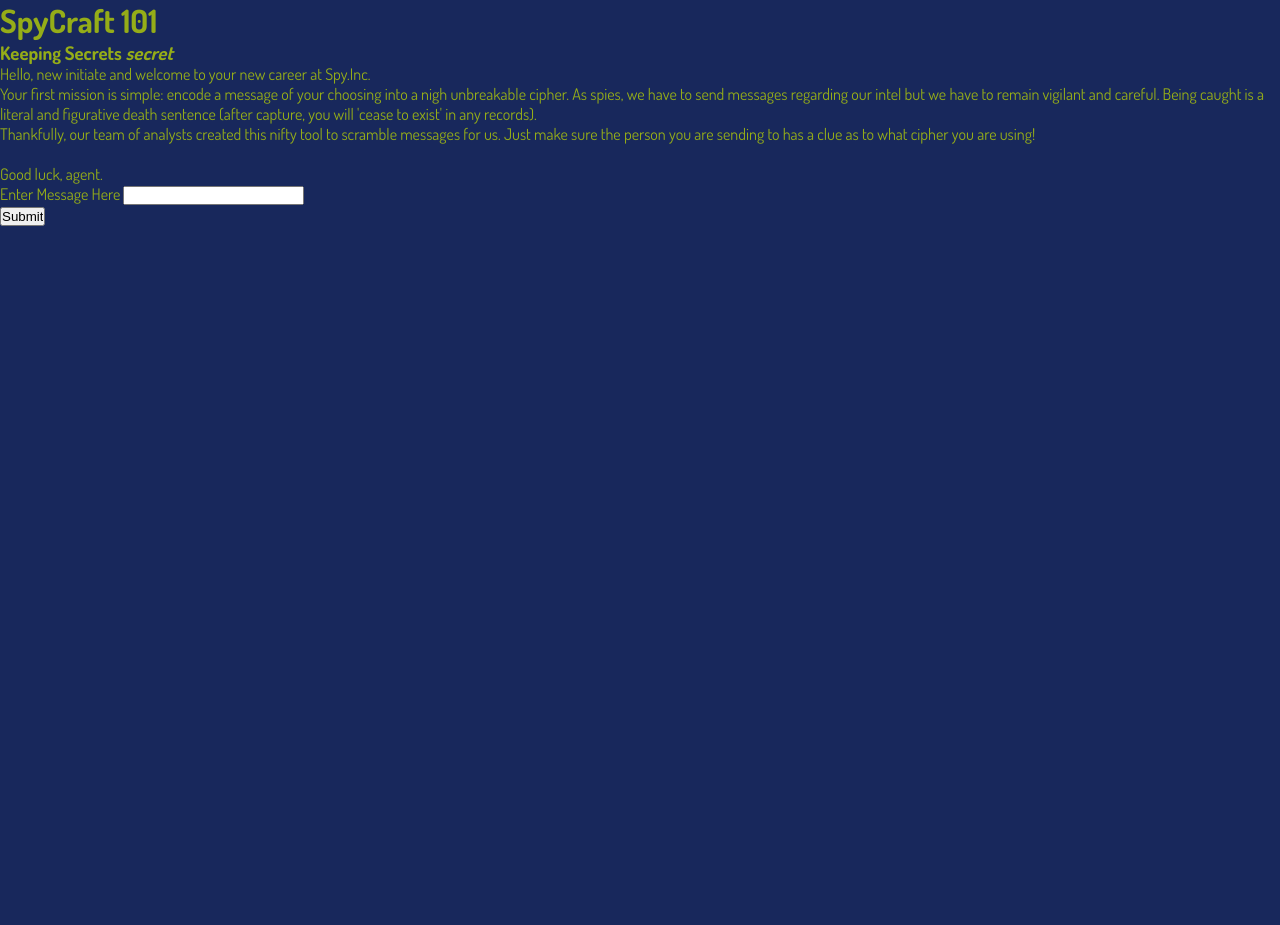
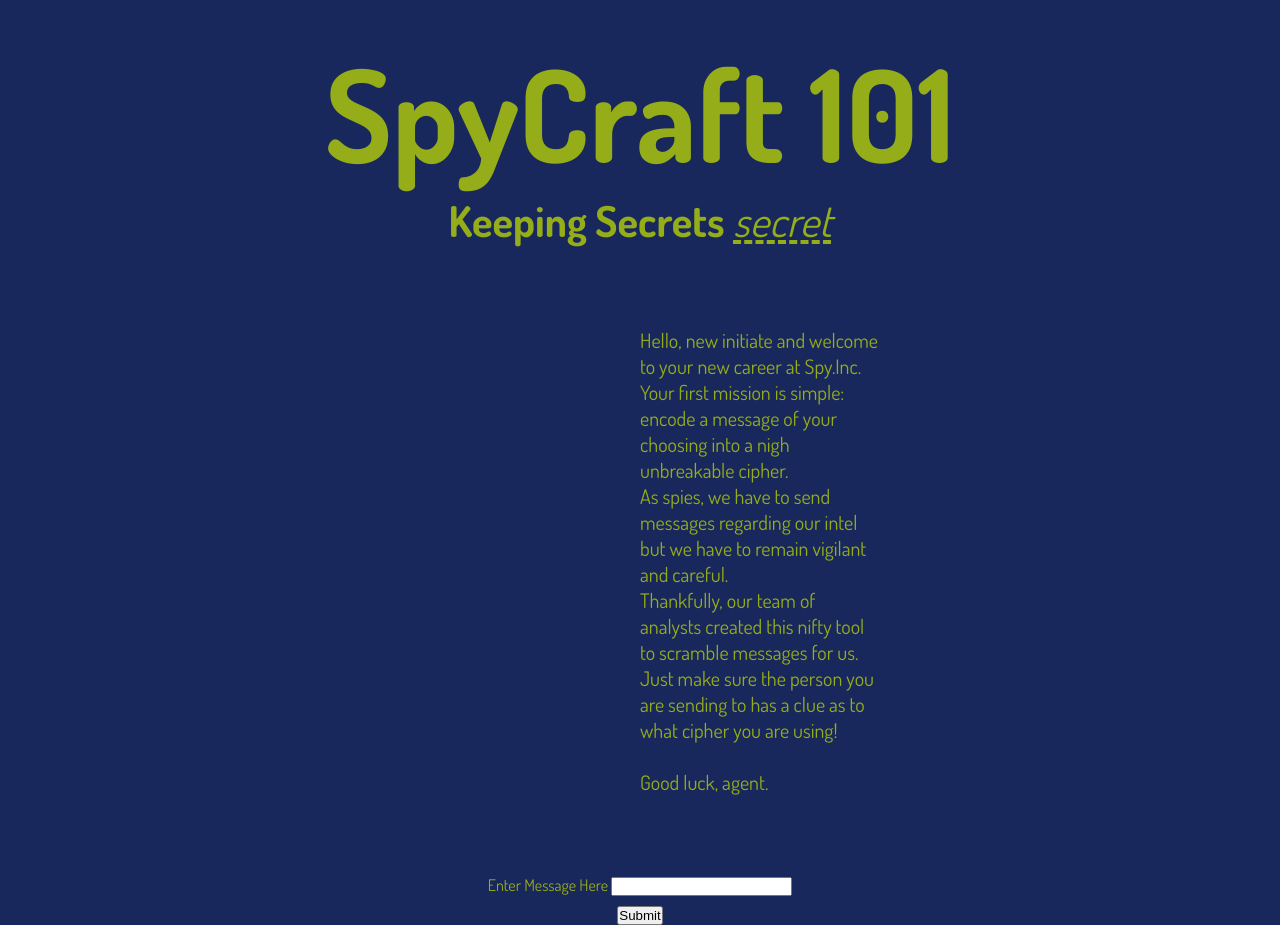
Before and after one commit to Floopy891/JS_Portfolio, a plain HTML site: page index.html in a window 1280 px wide. Before the commit the page ends 800 px from the top, so only its background shows below. Drawn offline with Linux system fonts and the light colour scheme.

Commit message:
Add styling adjust <br> in html

```diff
--- a/index.html
+++ b/index.html
@@ -23,11 +23,9 @@
 <!--Explanation for UI purposes-->
         <div class="explainer">
             <p>Hello, new initiate and welcome to your new career at Spy.Inc. <br>
-                Your first mission is simple: encode a message of your choosing into a nigh unbreakable cipher. As
-                spies, we have to send messages regarding our intel but we have to remain vigilant and careful. Being
-                caught is a literal and figurative death sentence (after capture, you will 'cease to exist' in any
-                records). <br>
-                Thankfully, our team of analysts created this nifty tool to scramble messages for us. Just make sure the
+                Your first mission is simple: encode a message of your choosing into a nigh unbreakable cipher. <br> As
+                spies, we have to send messages regarding our intel but we have to remain vigilant and careful. <br>
+                Thankfully, our team of analysts created this nifty tool to scramble messages for us. <br> Just make sure the
                 person you are sending to has a clue as to what cipher you are using!
                 <br> <br> Good luck, agent.
             </p>
--- a/main.js
+++ b/main.js
@@ -4,3 +4,7 @@ console.log(msg);
 const alpha = Array.from(Array(26)).map((e, i) => i + 65);
 const alphabet = alpha.map((x) => String.fromCharCode(x));
 console.log(alphabet);
+
+function message (form) {
+    let inputVal = form.inputbox.value;
+}
--- a/style/style.css
+++ b/style/style.css
@@ -11,4 +11,38 @@ body{
     color: #95ad18;
     background-color: #18285c;
     text-shadow: black;
+    text-align: center;
+    display: block;
 }
+
+h1{
+    font-size: 8rem;
+}
+
+h3{
+    font-size: 2.65rem;
+}
+
+em{
+    font-weight:400;
+    text-decoration: dashed underline;
+}
+
+p{
+    text-align: left;
+    padding: 5rem 25rem 5rem 40rem;
+    font-size: 1.25rem;
+}
+
+.banner{
+    padding-top: 2rem;
+    text-align: center;
+}
+
+.explainer{
+    max-width: inherit;
+}
+
+.submit-btn{
+    padding-top: 0.5rem;
+}
```
